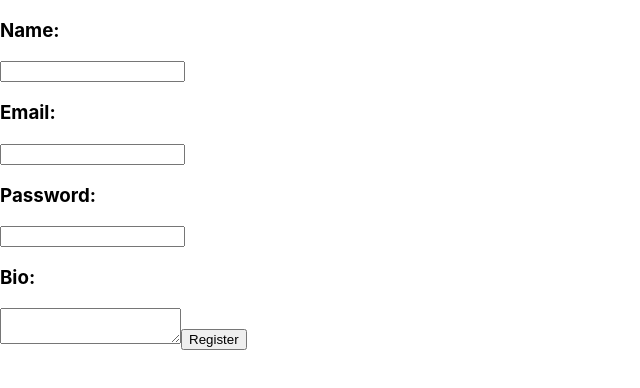
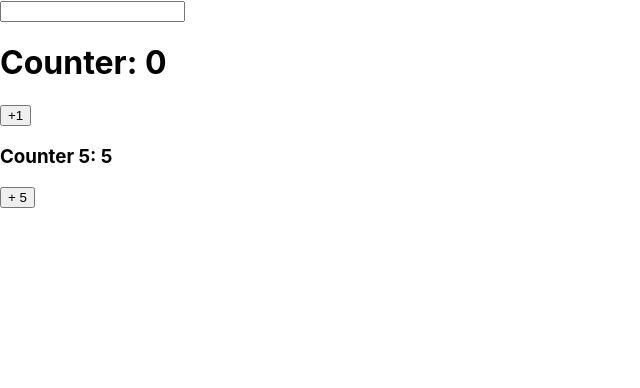
Before and after one commit to raloliver/react-hooks-ss, a React (Create React App) app: page / in a window 1280 px wide. Shown: the top 388 px of the page, without its empty margins (0-640 px from the left). Built offline with nearby package versions, Linux system fonts and the light colour scheme; the HTML template or start-up script is replaced by a standard one.

Commit message:
5. useEffect in Depth

```diff
--- a/src/App.js
+++ b/src/App.js
@@ -1,53 +1,54 @@
-import React, { useState } from 'react';
+import React, { useEffect, useState } from 'react';
 
 const App = () => {
-  const [userDetails, setUserDetails] = useState({
-    name: '',
-    email: '',
-    password: '',
-    bio: '',
+  const [accumulator, setAccumulator] = useState({
+    counter: 0,
+    name: 'Counter',
   });
 
-  function handleChange(input) {
-    const { name, value } = input.target;
+  const [counter, setCounter] = useState(5);
 
-    setUserDetails((state) => {
-      return { ...state, [name]: value };
-    });
+  function increaseCounter() {
+    setAccumulator((state) => ({
+      ...state,
+      counter: state.counter + 1,
+    }));
   }
 
-  function handleSubmit(form) {
-    form.preventDefault();
-    console.log(userDetails);
+  function updateName(name) {
+    setAccumulator((state) => ({
+      ...state,
+      name,
+    }));
   }
 
+  /**
+   * when we pass an empty array as second arg, the effect runs only on first time that component was render
+   * to clear useEffect you must return something, and also it is possible to get the previous value
+   */
+  useEffect(() => {
+    document.title = `${accumulator.name}: ${counter} new messages!`;
+
+    console.log('effect', counter);
+
+    return () => {
+      console.log('return', counter);
+    };
+  }, [counter]);
+
   return (
-    <form onSubmit={handleSubmit}>
-      <h3>Name:</h3>
+    <div>
       <input
         type="text"
-        name="name"
-        onChange={handleChange}
+        onChange={(event) => updateName(event.target.value)}
       />
-      <h3>Email:</h3>
-      <input
-        type="email"
-        name="email"
-        onChange={handleChange}
-      />
-      <h3>Password:</h3>
-      <input
-        type="password"
-        name="password"
-        onChange={handleChange}
-      />
-      <h3>Bio:</h3>
-      <textarea
-        name="bio"
-        onChange={handleChange}
-      ></textarea>
-      <button type="submit">Register</button>
-    </form>
+      <h1>
+        {accumulator.name}: {accumulator.counter}
+      </h1>
+      <button onClick={increaseCounter}>+1</button>
+      <h3>Counter 5: {counter}</h3>
+      <button onClick={() => setCounter(counter + 5)}>+ 5</button>
+    </div>
   );
 };
 
```
